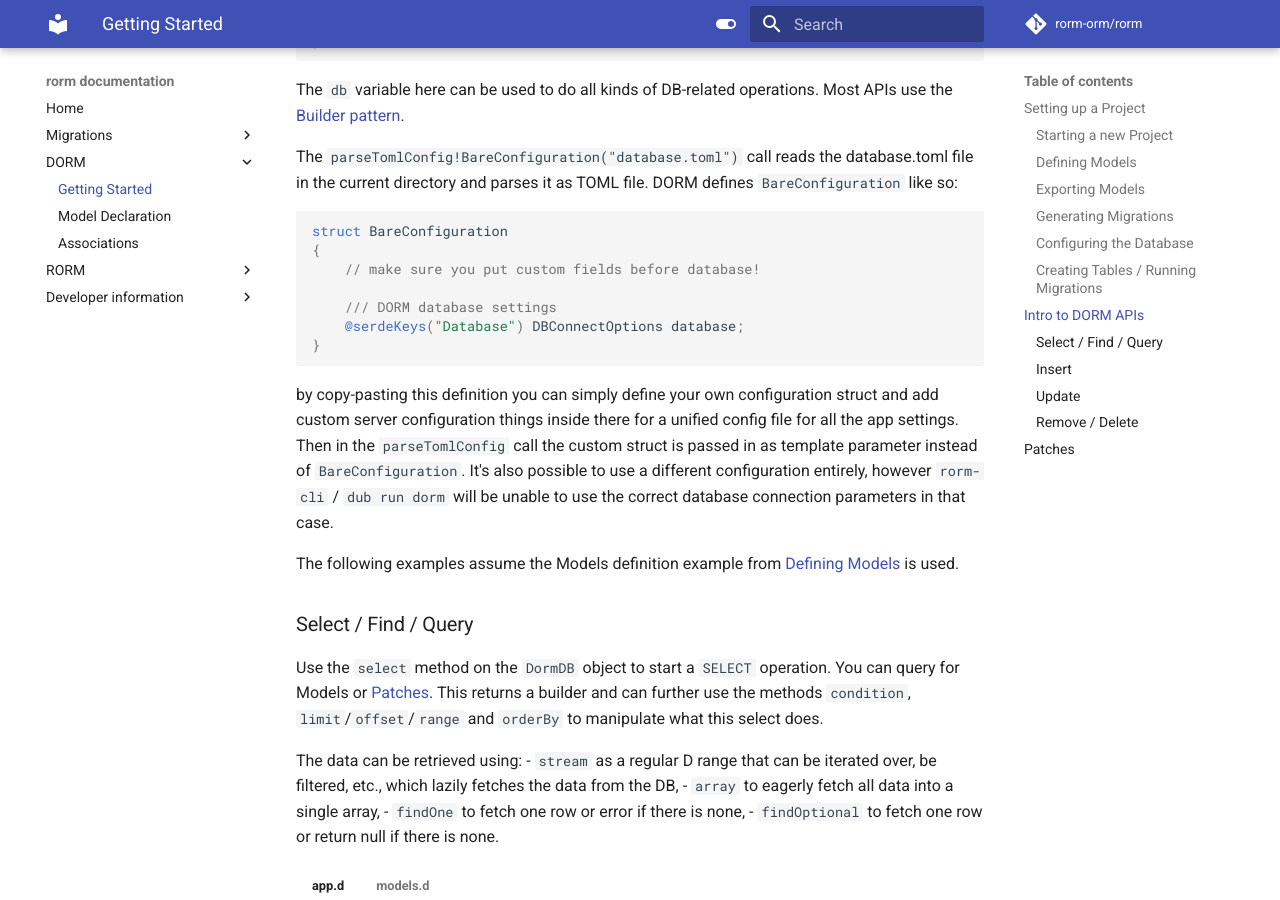
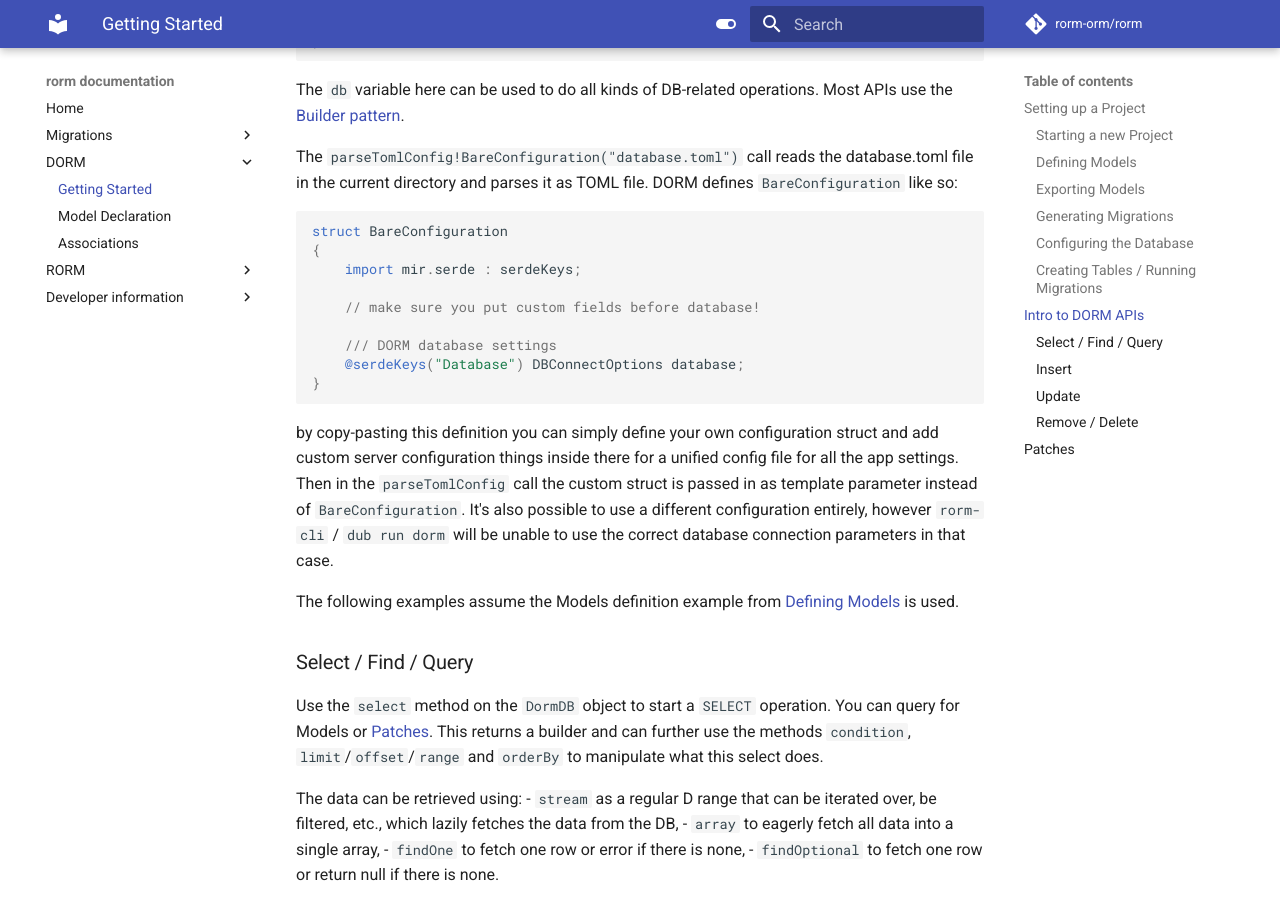
Before and after one commit to rorm-orm/docs, an MkDocs documentation site: the page built from docs/dorm/getting_started.md, in a window 1280 px wide and 900 px high, scrolled down 4948 px. Built offline with MkDocs 1.6.1 and Material for MkDocs 9.7.7, drawn with Linux system fonts in a browser that asks for light colours; comment, search, counter and statistics services are not loaded.

Commit message:
add import where serdeKeys comes from

````diff
--- a/docs/dorm/getting_started.md
+++ b/docs/dorm/getting_started.md
@@ -243,6 +243,8 @@ The `parseTomlConfig!BareConfiguration("database.toml")` call reads the database
 ```d
 struct BareConfiguration
 {
+	import mir.serde : serdeKeys;
+
 	// make sure you put custom fields before database!
 
 	/// DORM database settings
````
